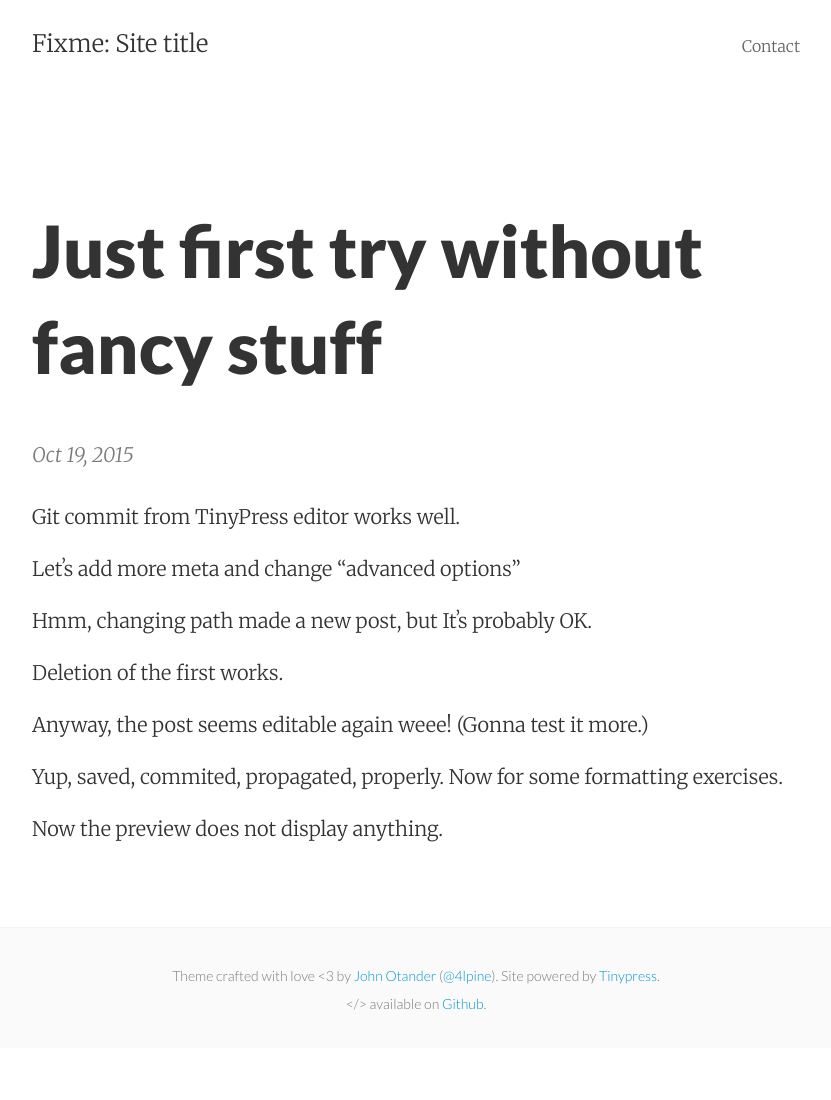
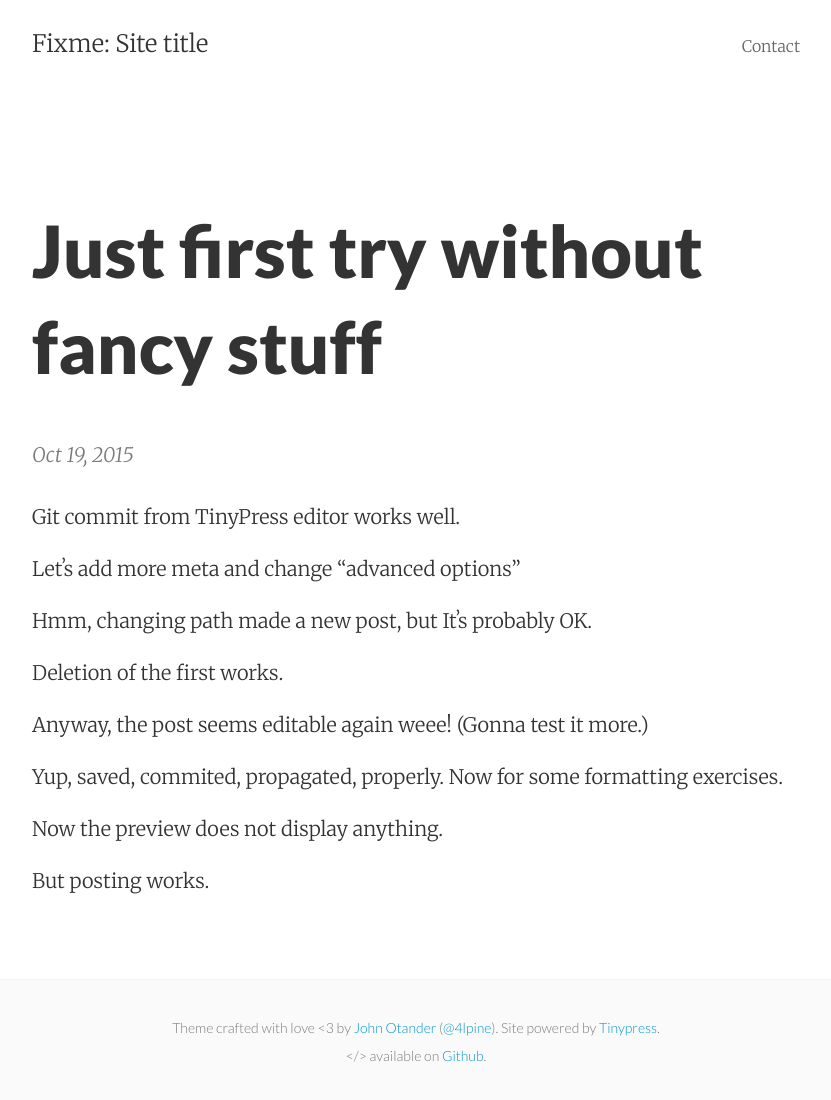
Before and after one commit to myfonj/myfonj.github.io, a Jekyll site: the page built from _posts/2015-10-19-test1.markdown, in a window 1280 px wide. Shown: the whole page, without its empty margins (224-1055 px from the left). Built offline with Jekyll 4.4.1, drawn with Linux system fonts in a browser that asks for light colours; before the commit the page ends 1048 px from its top, so only the background shows below that.

Commit message:
Post update: Just first try without fancy stuff

```diff
--- a/_posts/2015-10-19-test1.markdown
+++ b/_posts/2015-10-19-test1.markdown
@@ -17,3 +17,5 @@ Anyway, the post seems editable again weee! (Gonna test it more.)
 Yup, saved, commited, propagated, properly. Now for some formatting exercises.
 
 Now the preview does not display anything.
+
+But posting works.
```
